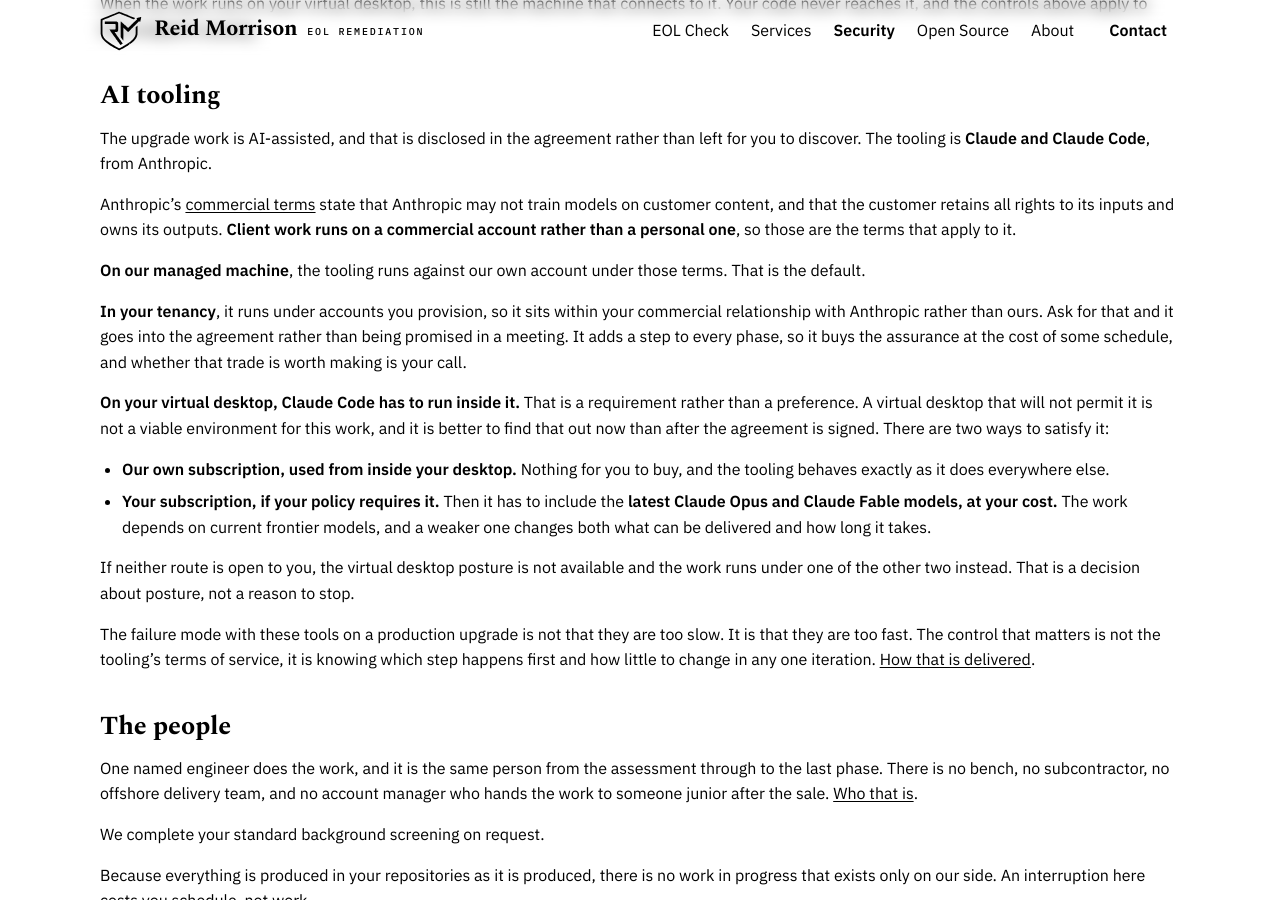
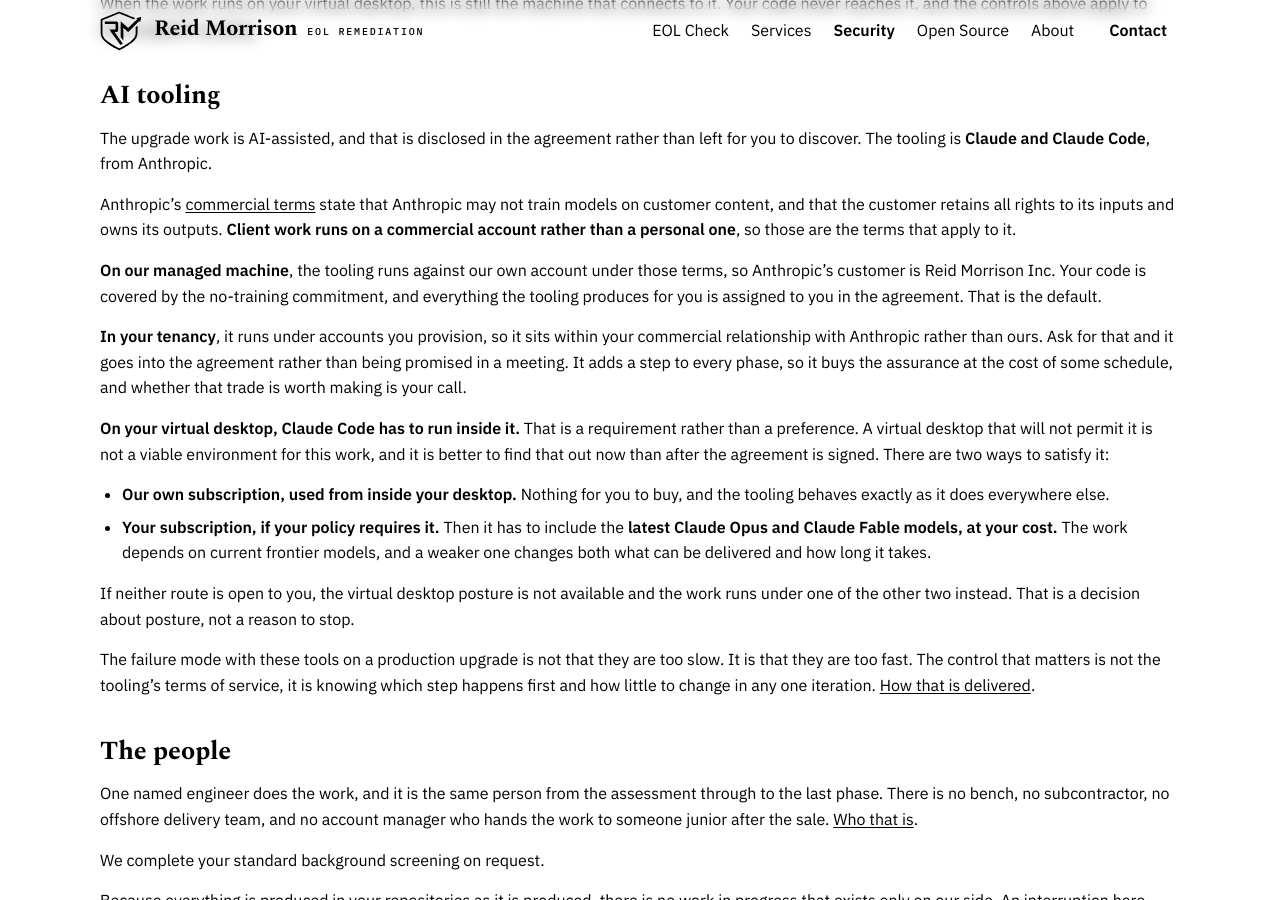
Before and after one commit to reidmorrison/reidmorrison.com, a Jekyll site: the page built from security.md, in a window 1280 px wide and 900 px high, scrolled down 3049 px. Built offline with Jekyll 4.4.1, drawn with Linux system fonts in a browser that asks for light colours.

Commit message:
Say who Anthropic's customer is, and that AI output is assigned
On our managed machine the tooling runs on our own Anthropic account,
so Reid Morrison Inc. is the customer under the commercial terms and
owns the outputs. Say so, and say the agreement assigns everything the
tooling produces to the client, rather than leaving a reader to take
"the customer owns its outputs" as a promise made to them.

Co-Authored-By: Claude Opus 5.5 <noreply@anthropic.com>

```diff
--- a/security.md
+++ b/security.md
@@ -181,7 +181,9 @@ runs on a commercial account rather than a personal one**, so those are the term
 that apply to it.
 
 **On our managed machine**, the tooling runs against our own account under those
-terms. That is the default.
+terms, so Anthropic's customer is Reid Morrison Inc. Your code is covered by the
+no-training commitment, and everything the tooling produces for you is assigned
+to you in the agreement. That is the default.
 
 **In your tenancy**, it runs under accounts you provision, so it sits within your
 commercial relationship with Anthropic rather than ours. Ask for that and it goes
```
